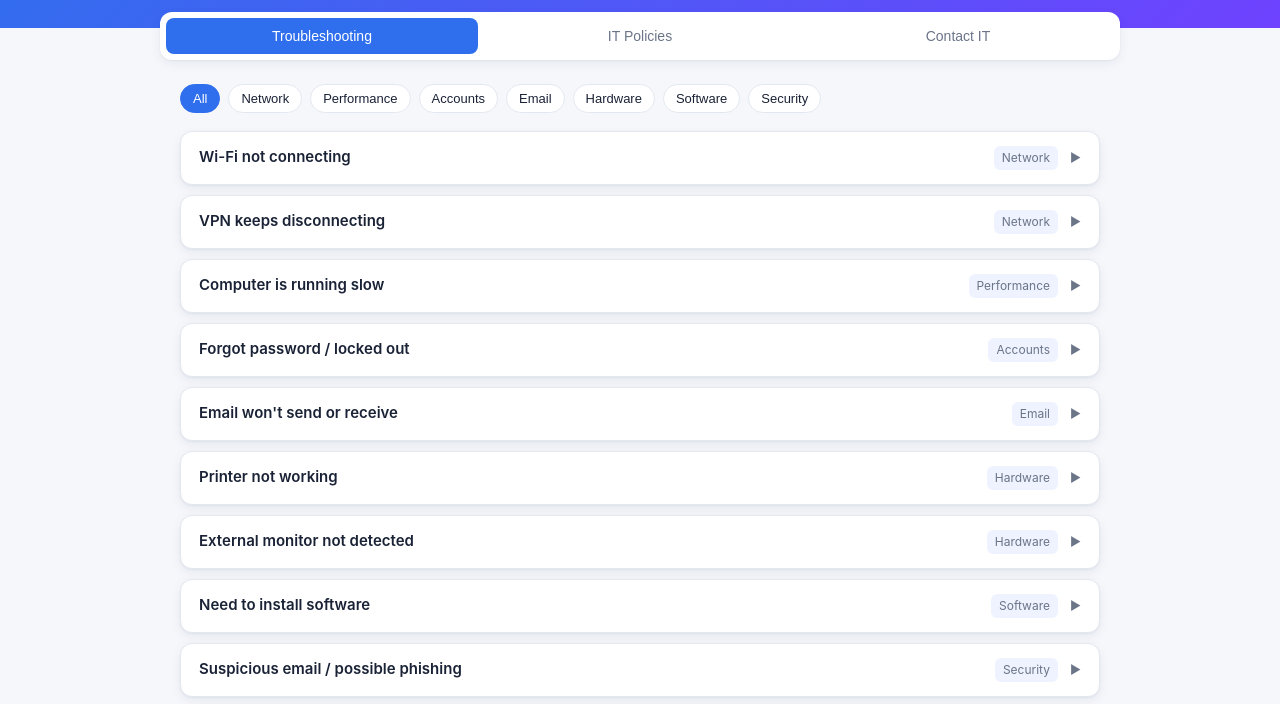
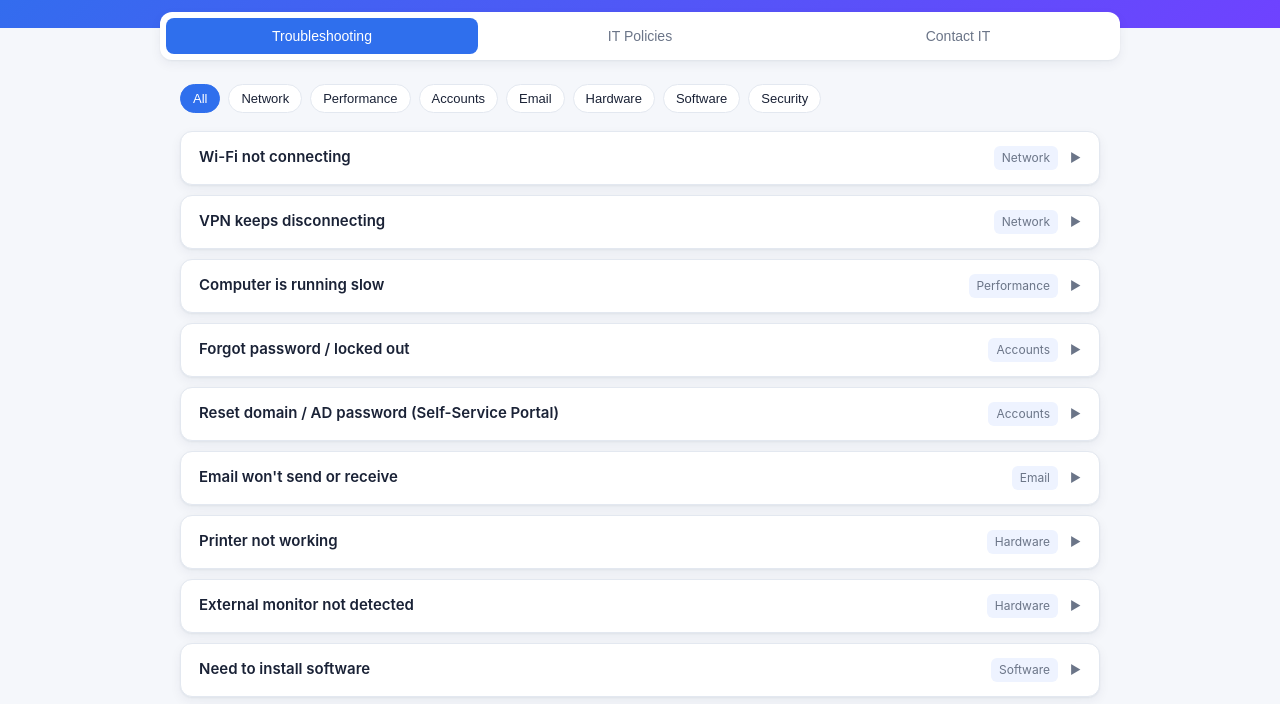
Before and after one commit to JagdishNare/IT-Troubleshooting, a plain HTML site: page index.html in a window 1280 px wide. Shown: the part 87-791 px from the top of the page. Drawn offline with Linux system fonts and the light colour scheme.

Commit message:
first commit

```diff
--- a/data.js
+++ b/data.js
@@ -68,6 +68,24 @@ const troubleshooting = [
       "If you no longer have access to your MFA device, contact IT in person with photo ID."
     ],
     tip: "Never share your password — IT will never ask for it, even during a real support call."
+  },
+  {
+    id: "ad-password-reset",
+    category: "Accounts",
+    title: "Reset domain / AD password (Self-Service Portal)",
+    symptoms: [
+      "Need to reset your domain (Active Directory) password",
+      "Password expired notification at login",
+      "Want to change your password without calling IT"
+    ],
+    steps: [
+      "Step 1 — Access the Self-Service Portal: Open your web browser and go to https://adss.bigtree.biz, then click 'Reset Password' on the home page.",
+      "Step 2 — Enter your User Information: Enter your Domain User Name in firstName.lastName format, all lowercase (e.g. John Doe → john.doe).",
+      "Enter the captcha security characters shown on screen and click Continue.",
+      "Follow the on-screen prompts to verify your identity (security questions / OTP).",
+      "Set your new password following the password policy (14+ characters, mix of cases, numbers, and symbols)."
+    ],
+    tip: "Bookmark https://adss.bigtree.biz so you can find it quickly next time. If the portal doesn't recognize your username, contact the Help Desk on ext. 5000."
   },
   {
     id: "email-not-sending",
--- a/index.html
+++ b/index.html
@@ -67,7 +67,7 @@
         </div>
         <div class="contact-card">
           <h3>Submit a Ticket</h3>
-          <p class="big"><a href="#" onclick="alert('This would open your ticketing system.'); return false;">Open ticket portal</a></p>
+          <p class="big"><a href="https://jira.bms.bz" target="_blank" rel="noopener noreferrer">jira.bms.bz</a></p>
           <p>Track requests and SLAs</p>
         </div>
       </div>
```
